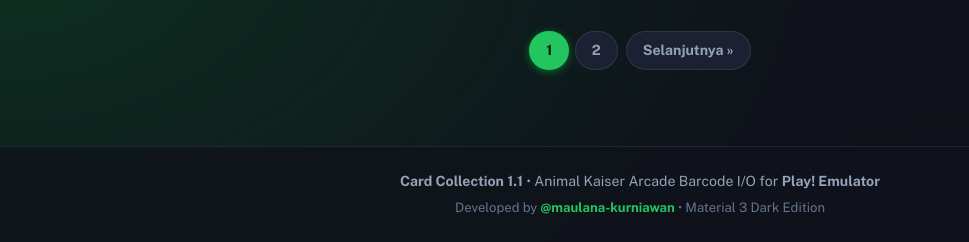
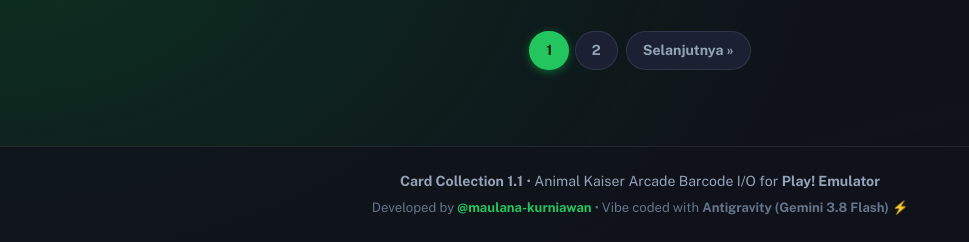
Before and after one commit to maulana-kurniawan/CardCollections, a Flask app: page /strong-card in a window 1280 px wide. Shown: the part 1656-1898 px from the top of the page, without its empty margins (0-969 px from the left). Run offline with Flask 2, Linux system fonts and the light colour scheme; data that the repository does not hold is empty; some web fonts are replaced.

Commit message:
docs: add vibe coded with Antigravity Gemini 3.8 Flash attribution across docs, UI, and release metadata

```diff
--- a/app.py
+++ b/app.py
@@ -3,6 +3,7 @@
 Card Collections v1.1 - Animal Kaiser Barcode Scanner & Collection Manager
 Author: maulana-kurniawan (https://github.com/maulana-kurniawan)
 Target Emulator: Play! (Namco System 147 I/O HTTP Server - Animal Kaiser)
+Vibe coded with Google Antigravity & Gemini 3.8 Flash
 """
 
 import sys
--- a/templates/base.html
+++ b/templates/base.html
@@ -56,7 +56,7 @@
     <footer class="m3-footer">
         <div class="m3-footer-inner">
             <p><strong>Card Collection 1.1</strong> &bull; Animal Kaiser Arcade Barcode I/O for <strong>Play! Emulator</strong></p>
-            <p class="m3-credit">Developed by <a href="https://github.com/maulana-kurniawan" target="_blank" rel="noopener"><strong>@maulana-kurniawan</strong></a> &bull; Material 3 Dark Edition</p>
+            <p class="m3-credit">Developed by <a href="https://github.com/maulana-kurniawan" target="_blank" rel="noopener"><strong>@maulana-kurniawan</strong></a> &bull; Vibe coded with <strong>Antigravity (Gemini 3.8 Flash)</strong> ⚡</p>
         </div>
     </footer>
 
```
Also changed, not shown: .github/workflows/build-release.yml, README.md.
